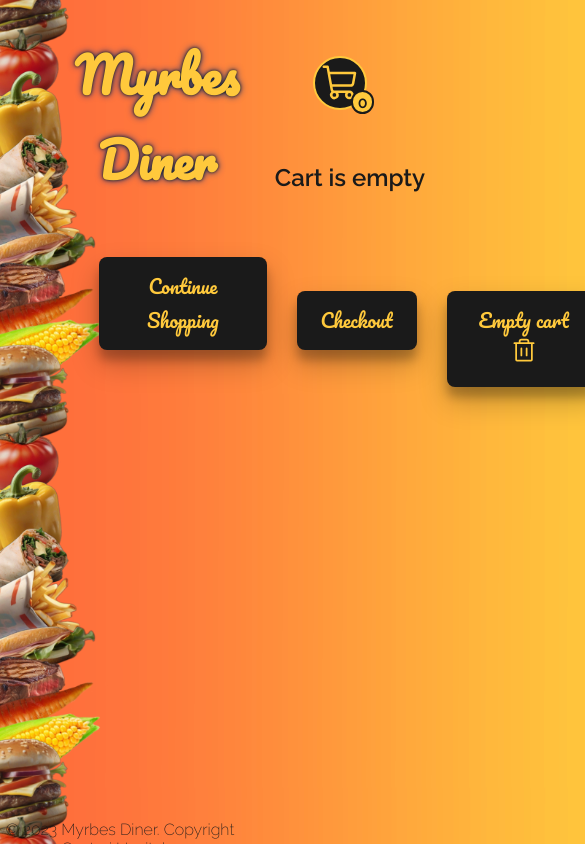
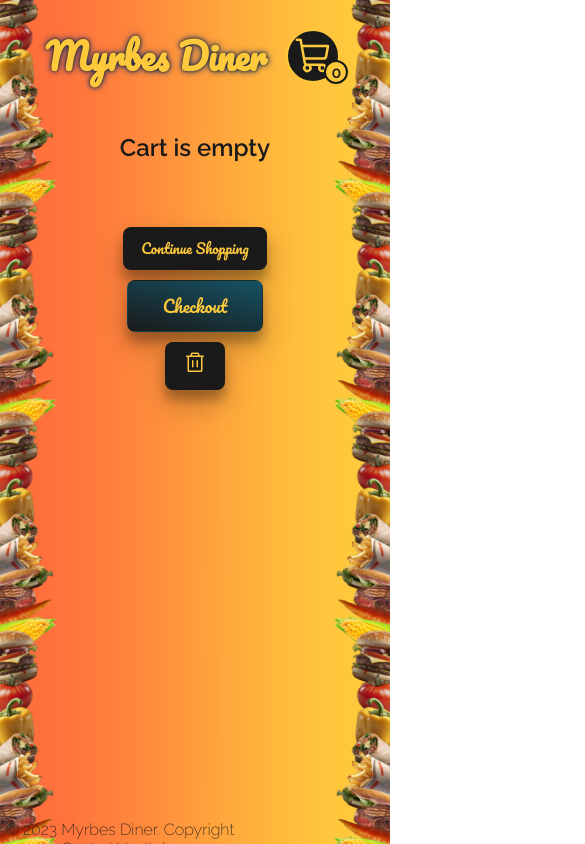
Before and after one commit to vsuusi/MyrbesDiner, a React (Vite) app in the folder react-dine-frontend/: page /cart in a window 390 px wide. Shown: the top 844 px of the page, 585 px wide, since content can reach past the window. Built offline with nearby package versions, Linux system fonts and the light colour scheme; the HTML template or start-up script is replaced by a standard one; a web font is replaced by a local one.

Commit message:
added media queries for mobile devices

```diff
--- a/react-dine-frontend/src/components/CartModal.css
+++ b/react-dine-frontend/src/components/CartModal.css
@@ -11,7 +11,7 @@
 }
 
 .cart-modal-container {
-    width: 30%;
+    width: 35%;
     height: 55%;
     margin-top: 8%;
     background: linear-gradient(68.6deg, rgb(255, 201, 60) 1.8%, rgb(255, 111, 60) 100.5%);
@@ -65,3 +65,29 @@
     background-color: var(--orange);
     border-radius: 6px;
 }
+
+@media (max-width: 600px) {
+
+    .cart-modal-container {
+        width: 70%;
+        height: 60%;
+        margin-top: 15%;
+    }
+
+    .cart-modal-title {
+        font-size: 18px;
+    }
+
+    .cart-modal-list-item {
+        font-size: 16px;
+        padding: 0 10px;
+        margin: 5px 0;
+        margin-right: 20px;
+        gap: 5px;
+    }
+
+    .cart-modal-container button {
+        box-shadow: var(--shadow-1);
+    }
+
+}
--- a/react-dine-frontend/src/components/CartSheet.css
+++ b/react-dine-frontend/src/components/CartSheet.css
@@ -1,8 +1,3 @@
-body {
-    display: flex;
-    justify-content: center;
-    align-items: center;
-}
 
 .cart-item-container {
     padding-top: 110px;
@@ -17,8 +12,9 @@ body {
 
 .cart-item-container ul {
     display: flex;
-    justify-content: flex-start;
+    justify-content: center;
     flex-wrap: wrap;
+    margin-right: 30px;
 }
 
 .cart-total {
@@ -76,3 +72,60 @@ body {
 .cart-footer button {
     box-shadow: var(--shadow-1);
 }
+
+@media (max-width: 600px) {
+
+    .cart-item-container {
+        padding-top: 80px;
+        max-width: 300px;
+        margin: 0 auto;
+    }
+
+    .cart-item-container ul {
+        display: flex;
+        justify-content: center;
+        margin-right: 30px;
+    }
+
+    .cart-item {
+        display: flex;
+        flex-direction: row;
+        align-items: center;
+        gap: 8px;
+        margin: 3px;
+        padding: 0px;
+    }
+
+    .cart-total {
+        padding: 10px 10px;
+        width: 40%;
+        font-size: 18px;
+    }
+
+    .cart-count-buttons button {
+        margin: 4px;
+        font-size: 14px;
+    }
+
+    .cartImg {
+        max-width: 70px;
+    }
+
+    .cart-footer {
+        display: flex;
+        flex-direction: column;
+        justify-content: center;
+        align-items: center;
+        padding: 0 50px;
+        padding-top: 20px;
+        font-size: 14px;
+        gap: 10px;
+    }
+
+    .cart-footer-checkout {
+        font-size: 17px;
+        background: var(--darklinear);
+        padding: 10px 35px;
+    }
+
+}
--- a/react-dine-frontend/src/components/CartSheet.jsx
+++ b/react-dine-frontend/src/components/CartSheet.jsx
@@ -52,8 +52,8 @@ const CartSheet = () => {
 
         <div className="cart-footer">
             <Link to="/"><button>Continue Shopping</button></Link>
-            <button onClick={() => checkoutHandler()}>Checkout</button>
-            <button onClick={emptyCart}>Empty cart <Trash size={28}/></button>
+            <button className="cart-footer-checkout" onClick={() => checkoutHandler()}>Checkout</button>
+            <button onClick={emptyCart}><Trash size={24}/></button>
         </div>
         {modalState && <CartModal closeModalProp={setModalState}/>}
     </>
--- a/react-dine-frontend/src/components/CheckoutForm.css
+++ b/react-dine-frontend/src/components/CheckoutForm.css
@@ -64,3 +64,27 @@
 textarea {
     resize: none;
 }
+
+@media (max-width: 600px) {
+
+    .container {
+        display: flex;
+        flex-direction: column;
+        align-items: center;
+        padding-top: 90px;
+        font-weight: 600;
+    }
+
+    .checkout-summary {
+        padding: 10px;
+        margin-right: 30px;
+        margin-bottom: 20px;
+    }
+
+    .checkout-form {
+        border-radius: 10px;
+        padding: 5px;
+        width: 300px;
+    }
+
+}
--- a/react-dine-frontend/src/components/Dishes.css
+++ b/react-dine-frontend/src/components/Dishes.css
@@ -49,3 +49,19 @@
     background-position: center;
     height: 285px;
 }
+
+@media (max-width: 600px) {
+
+    .dish-allcards-container {
+        padding-top: 80px;
+        margin-right: 25px;
+    }
+
+    .dish-card {
+        position: relative;
+        text-align: center;
+        width: 260px;
+        height: 50%;
+        margin: 3px;
+    }
+}
--- a/react-dine-frontend/src/components/Header.css
+++ b/react-dine-frontend/src/components/Header.css
@@ -45,3 +45,18 @@
 .header-title h1:hover, .header-cart:hover, .header-cart:hover + .header-number {
     transform: scale(1.05);
 }
+
+@media (max-width: 600px) {
+
+    .header-title {
+        font-size: 18px;
+    }
+
+    .header-cart {
+        top: 29px;
+    }
+
+    .header-number {
+        top: 60px;
+    }
+}
--- a/react-dine-frontend/src/components/OrderModal.css
+++ b/react-dine-frontend/src/components/OrderModal.css
@@ -34,3 +34,39 @@
 .order-modal-container button {
     box-shadow: var(--shadow-1);
 }
+
+@media (max-width: 600px) {
+
+    .order-modal-bg {
+        top: 0;
+        left: 0;
+        width: 100%;
+        height: 100%;
+        background: linear-gradient(68.6deg, rgba(255, 111, 60, 0.8) 1.8%, rgba(255, 201, 60, 0.8) 100.5%);
+        position: fixed;
+        display: flex;
+        justify-content: center;
+        align-items: center;
+    }
+
+    .order-modal-container {
+        width: 70%;
+        height: 30%;
+        margin-top: 10%;
+        font-size: 20px;
+        font-weight: 600;
+        border-radius: 12px;
+        padding: 0px 10px;
+        padding-bottom: 30px;
+        display: flex;
+        flex-direction: column;
+        align-items: center;
+        justify-content: center;
+        margin-bottom: 80px;
+        overflow-y: auto;
+    }
+
+    .order-modal-container button {
+
+    }
+}
--- a/react-dine-frontend/src/index.css
+++ b/react-dine-frontend/src/index.css
@@ -1,7 +1,4 @@
 :root {
-    min-width: 700px;
-
-
     color: #ffc93c;
     background-image: url(./images/project-bg-v5.jpg);
     background-size: 100% auto;
```
